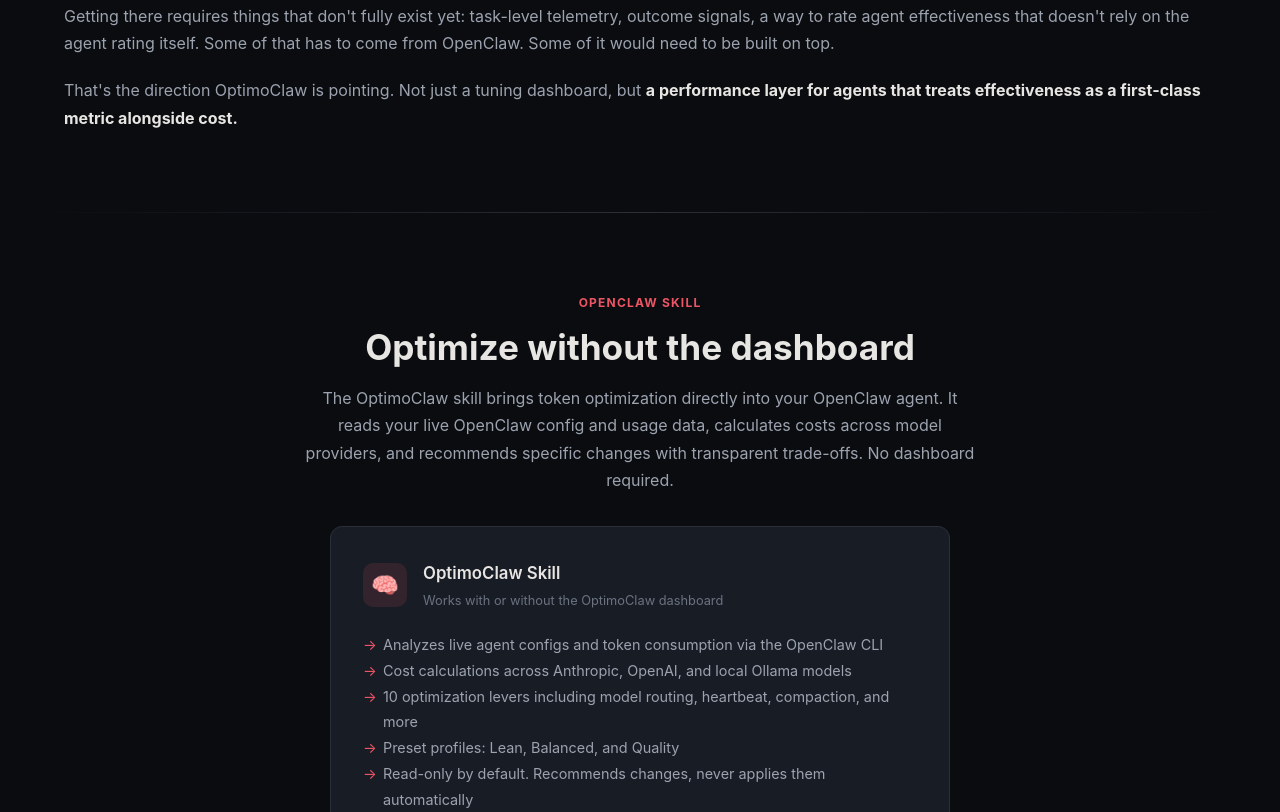
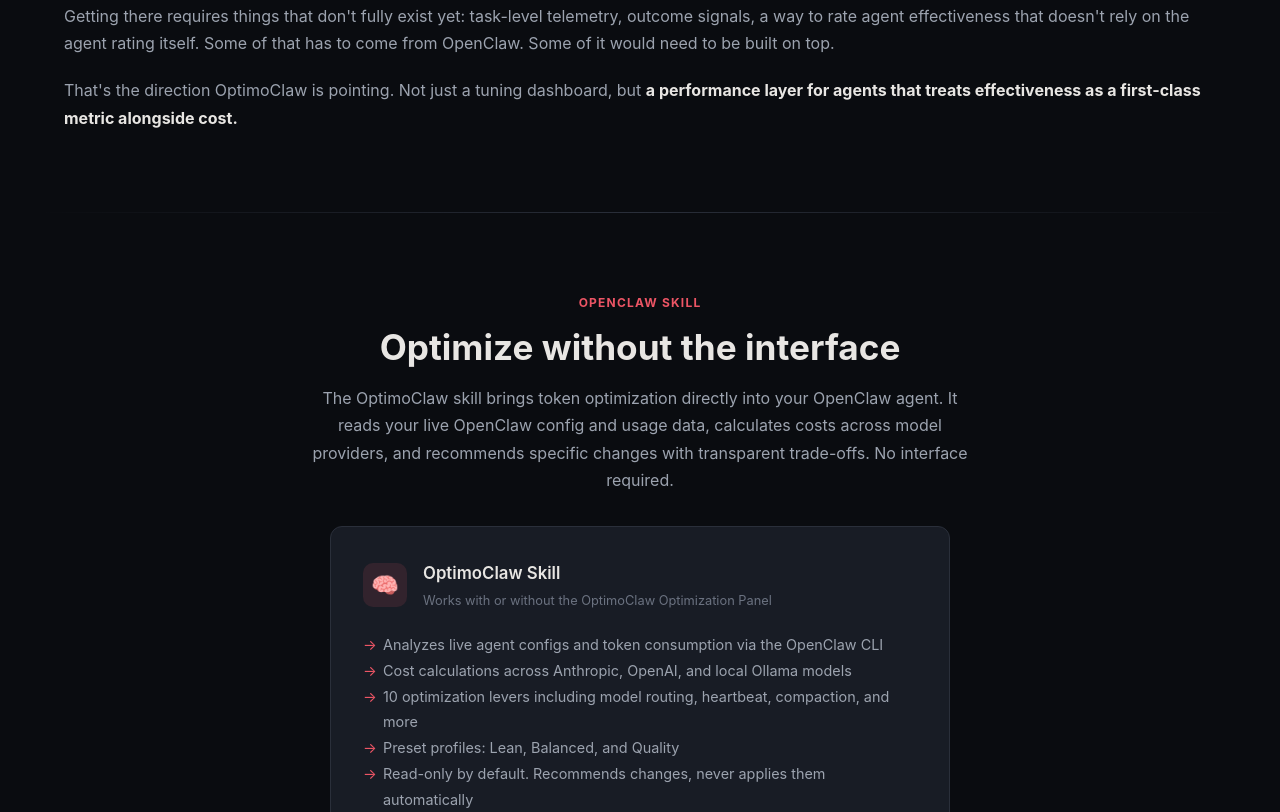
Before and after one commit to Marc4211/optimoclaw-site, a plain HTML site: page index.html in a window 1280 px wide. Shown: the part 5909-6721 px from the top of the page. Drawn offline with Linux system fonts and the light colour scheme.

Commit message:
Replace dashboard language with optimization panel and interface

```diff
--- a/index.html
+++ b/index.html
@@ -524,7 +524,7 @@
   <p class="section-desc">OptimoClaw sits alongside your OpenClaw instance, reading live data through two channels and writing config changes back through the CLI.</p>
   <div class="arch-grid">
     <div class="arch-diagram"><span class="dim">┌──────────────────────────┐</span>
-<span class="dim">│</span>     <span class="hl">OptimoClaw Dashboard</span>    <span class="dim">│</span>
+<span class="dim">│</span>     <span class="hl">OptimoClaw Panel</span>    <span class="dim">│</span>
 <span class="dim">│</span>      Next.js + React       <span class="dim">│</span>
 <span class="dim">└─────────┬────────┬─────────┘</span>
           <span class="dim">│</span>        <span class="dim">│</span>
@@ -571,7 +571,7 @@
       </div>
     </div>
     <div class="step">
-      <h3>Start the dashboard</h3>
+      <h3>Start the optimization panel</h3>
       <p>Run in development mode for local use.</p>
       <div class="code-block">
         <span class="line">npx next dev -p 3070</span>
@@ -605,14 +605,14 @@
 <!-- ── Skill ── -->
 <section id="skill" style="text-align:center;">
   <div class="section-label">OpenClaw Skill</div>
-  <h2 class="section-title">Optimize without the dashboard</h2>
-  <p style="color:var(--text-secondary);max-width:680px;margin:0 auto 2rem;">The OptimoClaw skill brings token optimization directly into your OpenClaw agent. It reads your live OpenClaw config and usage data, calculates costs across model providers, and recommends specific changes with transparent trade-offs. No dashboard required.</p>
+  <h2 class="section-title">Optimize without the interface</h2>
+  <p style="color:var(--text-secondary);max-width:680px;margin:0 auto 2rem;">The OptimoClaw skill brings token optimization directly into your OpenClaw agent. It reads your live OpenClaw config and usage data, calculates costs across model providers, and recommends specific changes with transparent trade-offs. No interface required.</p>
   <div style="background:var(--bg-card);border:1px solid var(--border);border-radius:12px;max-width:620px;margin:0 auto;padding:2rem;text-align:left;">
     <div style="display:flex;align-items:center;gap:1rem;margin-bottom:1.25rem;">
       <div style="width:44px;height:44px;background:var(--accent-glow);border-radius:10px;display:flex;align-items:center;justify-content:center;font-size:1.4rem;">🧠</div>
       <div>
         <h3 style="font-size:1.05rem;font-weight:600;margin-bottom:0.15rem;">OptimoClaw Skill</h3>
-        <p style="color:var(--text-muted);font-size:0.8rem;">Works with or without the OptimoClaw dashboard</p>
+        <p style="color:var(--text-muted);font-size:0.8rem;">Works with or without the OptimoClaw Optimization Panel</p>
       </div>
     </div>
     <ul style="color:var(--text-secondary);font-size:0.9rem;line-height:1.8;list-style:none;padding:0;margin-bottom:1.5rem;">
```
